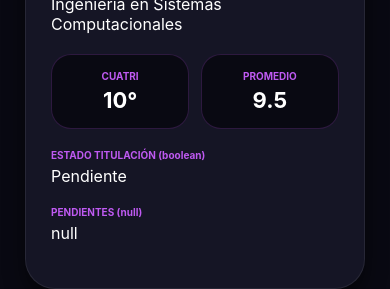
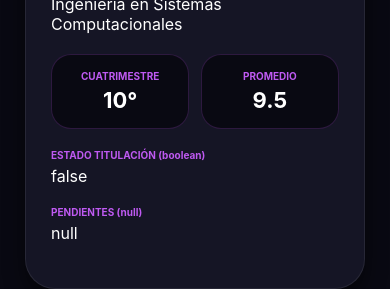
Before and after one commit to AlfredoRomero444/PROGRAMACION-MOVIL-205, a React Native app: screen /Perfil in a window 390 px wide. Shown: the part 416-705 px from the top of the page. Built offline with nearby package versions, Linux system fonts and the light colour scheme.

Commit message:
update: cambio de imagen de internet en el perfil

```diff
--- a/screens/ProfileScreen.tsx
+++ b/screens/ProfileScreen.tsx
@@ -13,7 +13,7 @@ export default function ProfileScreen() {
     <ScrollView style={styles.container} contentContainerStyle={styles.content}>
       <View style={styles.header}>
         <View style={styles.neonOrbit}>
-          <Image source={{ uri: 'https://picsum.photos/200' }} style={styles.profileImg} />
+          <Image source={{ uri: 'https://images.genius.com/f3d1d78ded7a82fe8bc7ec6441eb9018.1000x996x1.jpg' }} style={styles.profileImg} />
         </View>
         <Text style={styles.mainTitle}>{nombre}</Text>
         <View style={styles.badge}><Text style={styles.badgeText}>ESTUDIANTE</Text></View>
@@ -29,7 +29,7 @@ export default function ProfileScreen() {
 
         <View style={styles.statsRow}>
           <View style={styles.statBox}>
-            <Text style={styles.label}>CUATRI</Text>
+            <Text style={styles.label}>CUATRIMESTRE</Text>
             <Text style={styles.statValue}>{cuatrimestre}°</Text>
           </View>
           <View style={styles.statBox}>
@@ -40,7 +40,7 @@ export default function ProfileScreen() {
 
         <View style={styles.infoRow}>
           <Text style={styles.label}>ESTADO TITULACIÓN (boolean)</Text>
-          <Text style={styles.value}>{titulado ? "Completado" : "Pendiente"}</Text>
+          <Text style={styles.value}>{titulado ? "Completado" : "false"}</Text>
         </View>
 
         <View style={styles.infoRow}>
```
